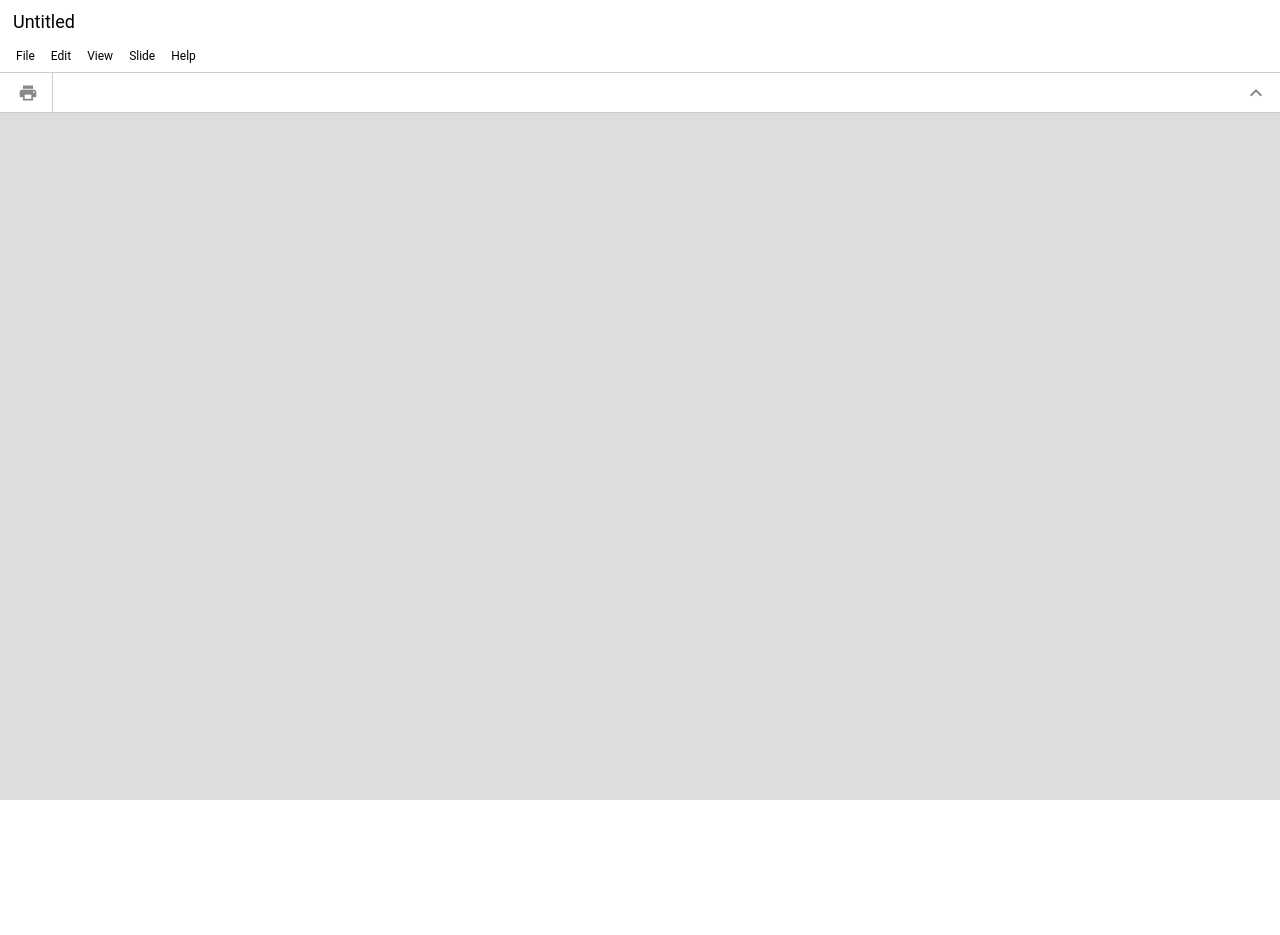
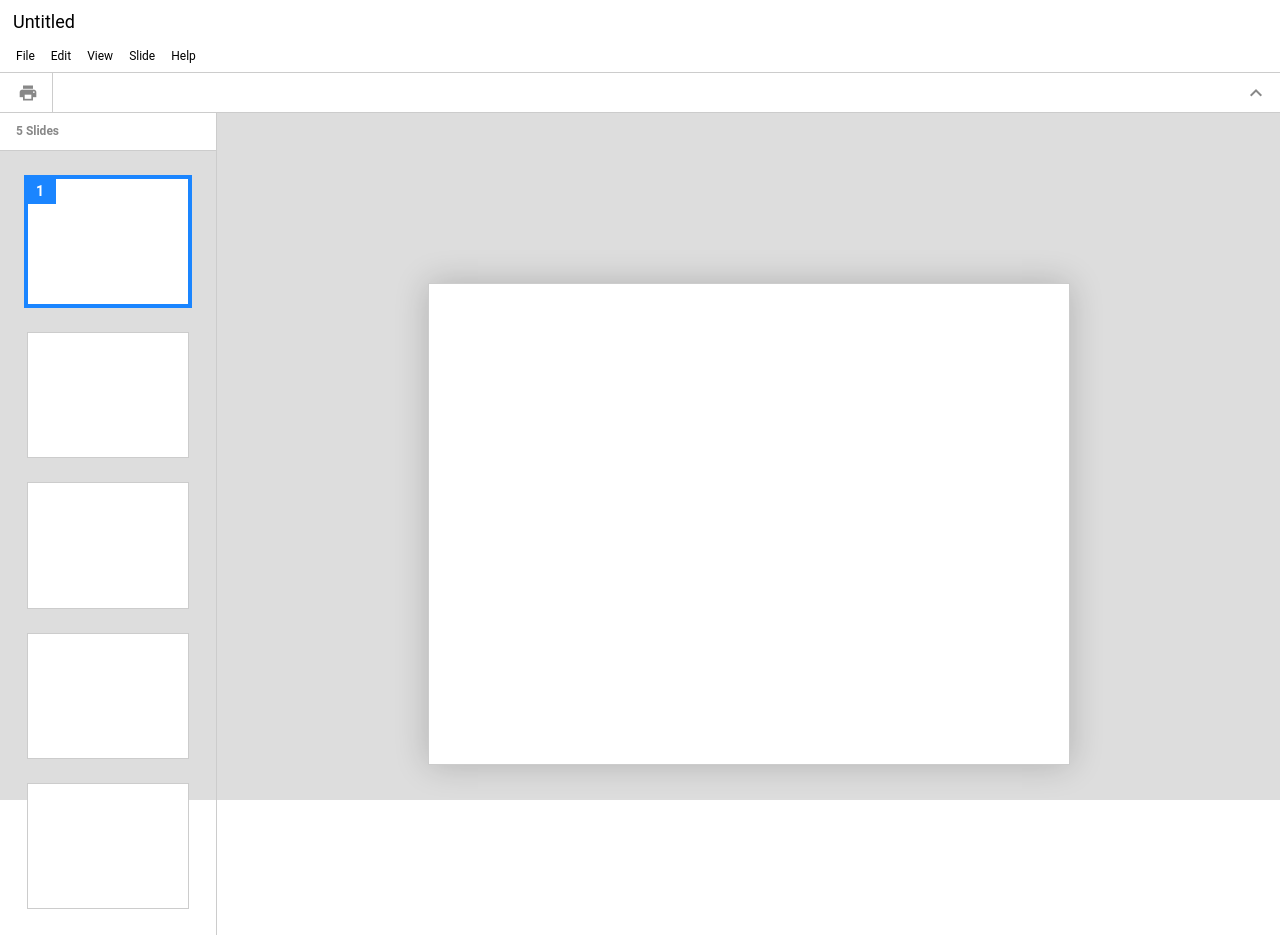
Before and after one commit to gattigaga/slidium, a React (Create React App) app: page / in a window 1280 px wide. Before the commit the page ends 800 px from the top, so only its background shows below. Built offline with nearby package versions, Linux system fonts and the light colour scheme.

Commit message:
Create minimal app prototype

```diff
--- a/src/App.js
+++ b/src/App.js
@@ -8,19 +8,37 @@ import Separator from "components/Separator";
 import MenuBar from "components/MenuBar";
 import MenuParent from "components/MenuParent";
 import MenuChild from "components/MenuChild";
+import SlideStrip from "components/SlideStrip";
+import Slide from "components/Slide";
+import MenuPopUp from "components/MenuPopUp";
 
-const Container = styled.header`
+const Container = styled.div`
+  display: flex;
   width: 100%;
   height: 100vh;
-  overflow: hidden;
+  flex-direction: column;
+  box-sizing: border-box;
   background: #ddd;
 `;
 
 const Header = styled.header`
   width: 100%;
+  box-sizing: border-box;
   background: white;
   padding: 4px 8px;
   border-bottom: 1px solid #ccc;
+`;
+
+const Workspace = styled.div`
+  display: flex;
+  flex: 1;
+  box-sizing: border-box;
+`;
+
+const SlideContainer = styled.div`
+  display: flex;
+  flex: 1;
+  box-sizing: border-box;
 `;
 
 class App extends Component {
@@ -29,7 +47,9 @@ class App extends Component {
 
     this.state = {
       title: "Untitled",
-      isExpanded: true
+      isExpanded: true,
+      slides: [1, 2, 3, 4, 5],
+      selectedSlide: 0
     };
 
     this.toggleExpand = this.toggleExpand.bind(this);
@@ -51,7 +71,7 @@ class App extends Component {
   }
 
   render() {
-    const { title, isExpanded } = this.state;
+    const { title, isExpanded, selectedSlide, slides } = this.state;
 
     return (
       <Container>
@@ -83,6 +103,16 @@ class App extends Component {
           <Tool icon="print" />
           <Separator orientation="vertical" />
         </ToolBar>
+        <Workspace>
+          <SlideStrip
+            slides={slides}
+            selected={selectedSlide}
+            onClickSlide={index => this.setState({ selectedSlide: index })}
+          />
+          <SlideContainer>
+            <Slide />
+          </SlideContainer>
+        </Workspace>
       </Container>
     );
   }
```
